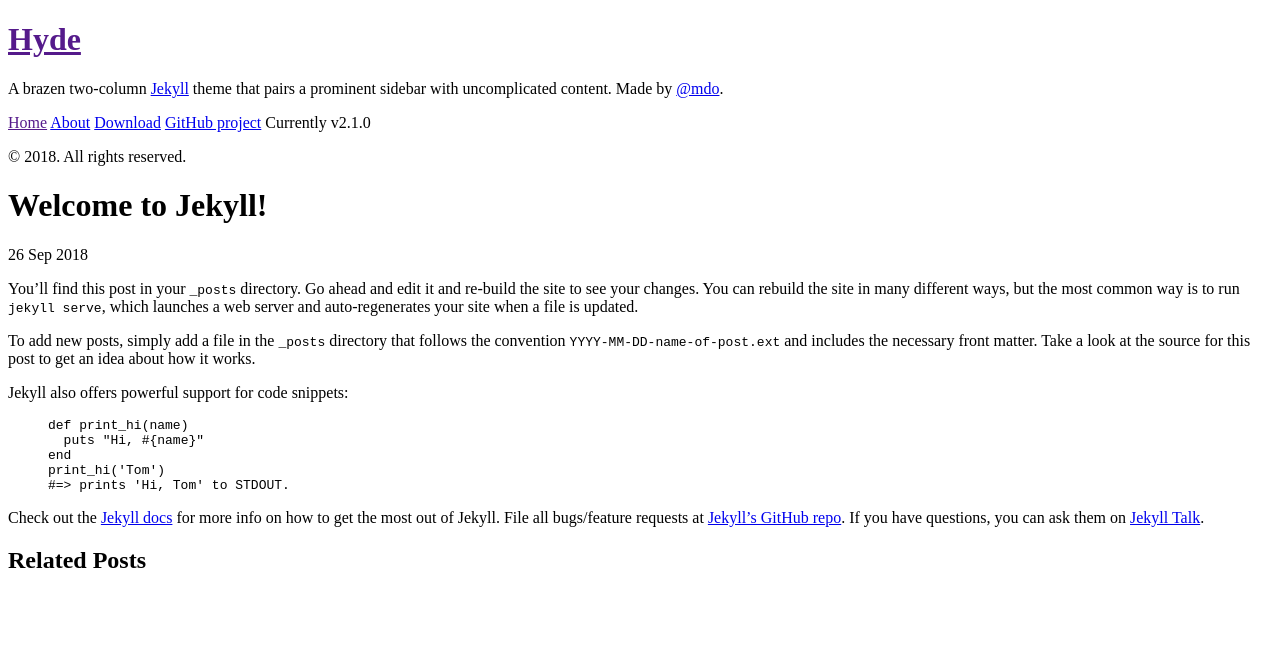
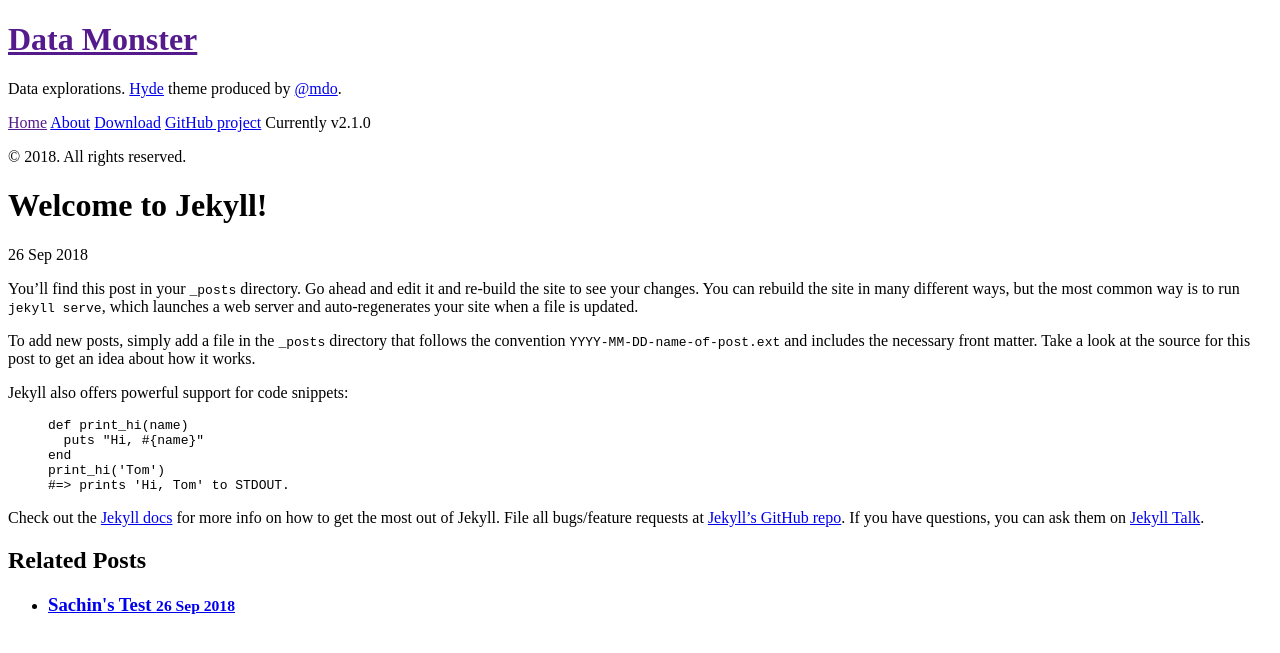
Before and after one commit to sachbhat/sachbhat.github.io, a Jekyll site: the page built from _posts/2018-09-25-welcome-to-jekyll.markdown, in a window 1280 px wide. Shown: the top 653 px of the page. Built offline with Jekyll 4.4.1, drawn with Linux system fonts in a browser that asks for light colours; Markdown is read by kramdown in place of the engine named in the settings.

Commit message:
update theme to work

```diff
--- a/_config.yml
+++ b/_config.yml
@@ -1,21 +1,21 @@
 # Dependencies
-markdown:         redcarpet
-highlighter:      pygments
+# markdown:         redcarpet
+# highlighter:      pygments
 
 # Permalinks
 permalink:        pretty
-relative_permalinks: true
+# relative_permalinks: true
 
 # Setup
-title:            Hyde
-tagline:          'A Jekyll theme'
-description:      'A brazen two-column <a href="http://jekyllrb.com" target="_blank">Jekyll</a> theme that pairs a prominent sidebar with uncomplicated content. Made by <a href="https://twitter.com/mdo" target="_blank">@mdo</a>.'
-url:              http://hyde.getpoole.com
+title:            'Data Monster'
+tagline:          'No tagline yet'
+description:      'Data explorations. <a href="http://hyde.getpoole.com">Hyde</a> theme produced by <a href="https://twitter.com/mdo" target="_blank">@mdo</a>.'
+url:              https://sachbhat.github.io
 baseurl:          /
 
 author:
-  name:           'Mark Otto'
-  url:            https://twitter.com/mdo
+  name:           'Sachin Bhatia'
+  url:            https://twitter.com/sachbhat
 
 paginate:         5
 
@@ -23,4 +23,6 @@
 version:          2.1.0
 
 github:
-  repo:           https://github.com/poole/hyde
+  repo:           https://github.com/sachbhat/
+
+future: true
```
Also changed, not shown: Gemfile (added, +30 -0 lines), _posts/2018-09-25-hello-yo.md (added, +24 -0 lines), index.md (deleted, +0 -6 lines).
